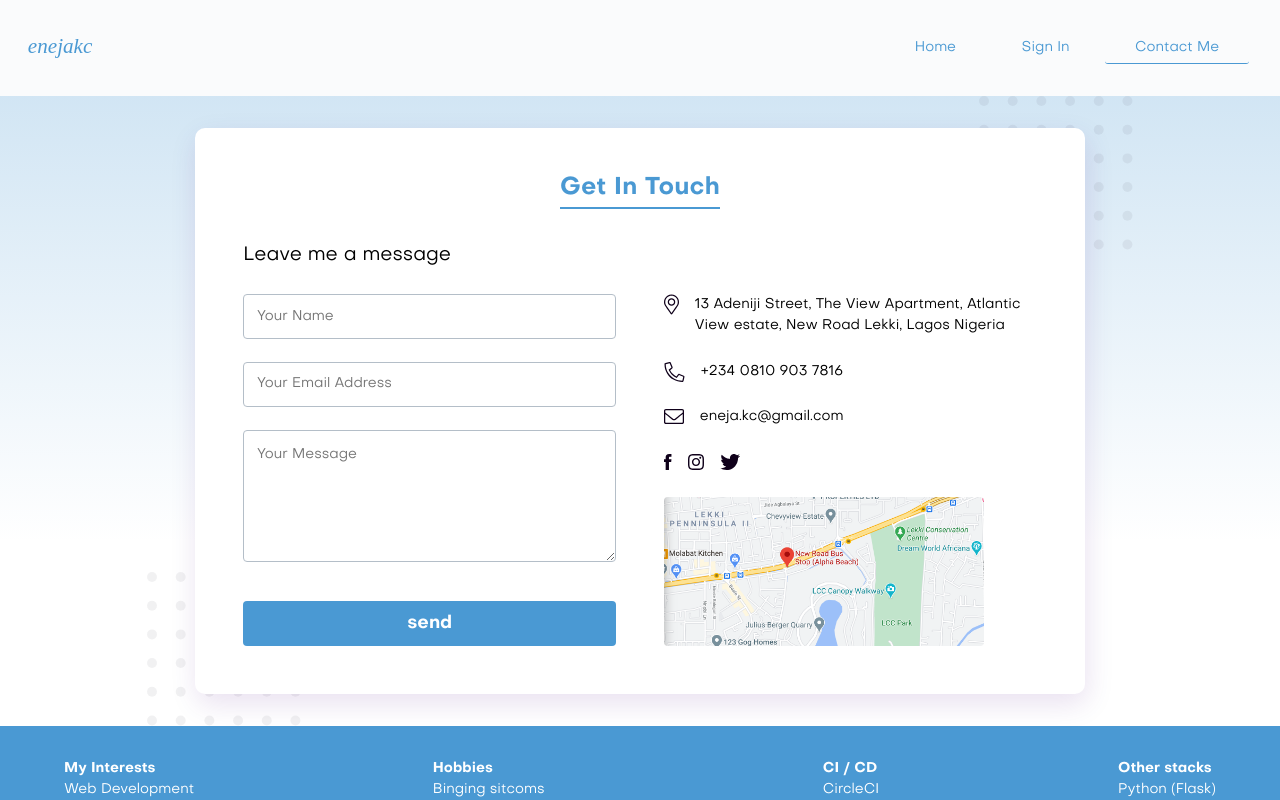
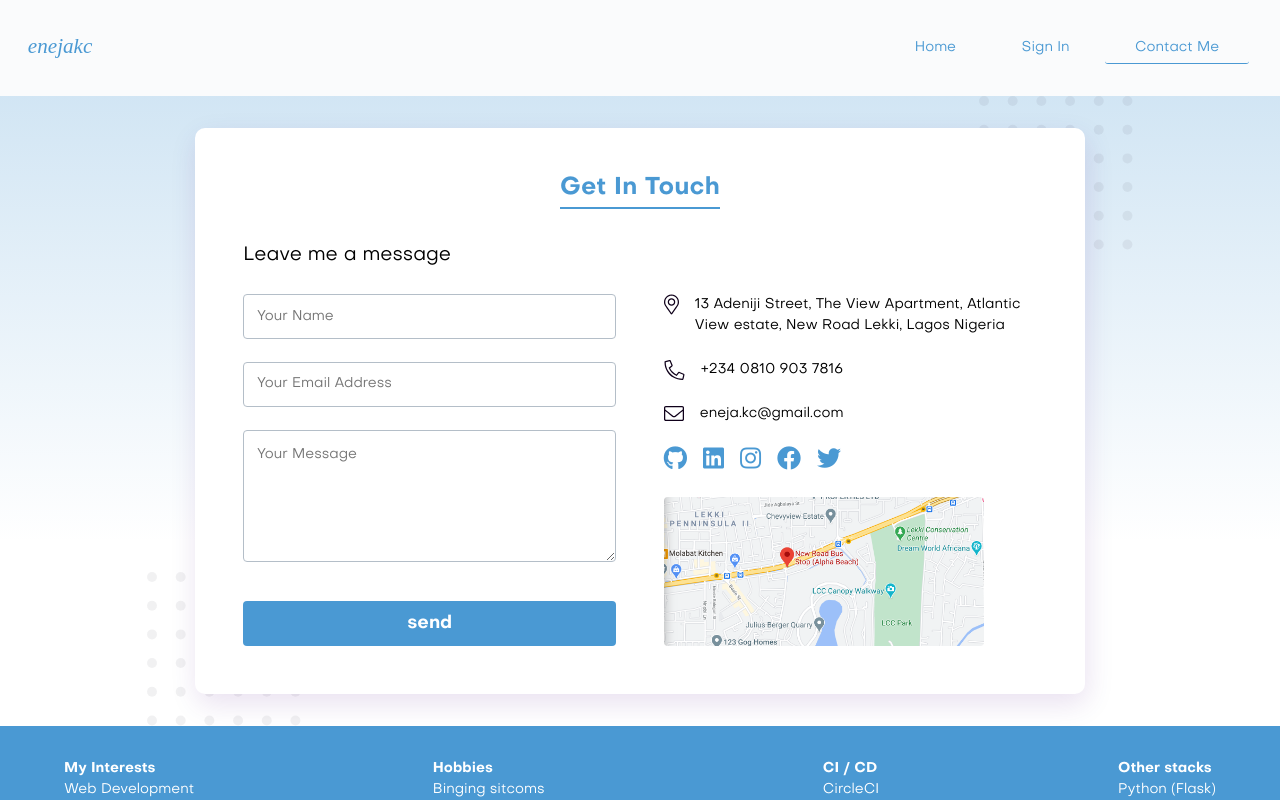
Before and after one commit to chingsley/kc-portfolio-frontend, a React (Create React App) app: page /contacts in a window 1280 px wide. Shown: the top 800 px of the page. Built offline with nearby package versions, Linux system fonts and the light colour scheme.

Commit message:
create link icons to social my social media accounts

```diff
--- a/src/components/Collapsible.js
+++ b/src/components/Collapsible.js
@@ -118,7 +118,7 @@ const Collapsible = (props) => {
   );
 };
 
-Collapsible.prototype = {
+Collapsible.propTypes = {
   subject: string,
   period: string,
   expandAsDefault: bool,
--- a/src/components/ContactInfo.js
+++ b/src/components/ContactInfo.js
@@ -1,12 +1,10 @@
 import React from 'react';
 import style, { css } from 'styled-components';
 import EmailIcon from '../svg/EmailIcon';
-import FacebookIcon from '../svg/FacebookIcon';
-import InstagramIcon from '../svg/InstagramIcon';
 import LocationIcon from '../svg/LocationIcon';
 import PhoneIcon from '../svg/PhoneIcon';
-import TwitterIcon from '../svg/TwitterIcon';
 import locationImage from '../assets/my_location.png';
+import SocialMediaIcons from './SocialMediaIcons';
 
 const Div = style.div`
   ${(props) => {
@@ -30,6 +28,14 @@ const Div = style.div`
           width: 20rem;
           border-radius: 4px;
           overflow: hidden;
+        }
+        &__email {
+          color: black;
+          text-decoration: none;
+          transition-duration: 0.3s;
+          &:hover {
+            color: #4a99d3;
+          }
         }
       }
 
@@ -73,18 +79,16 @@ function ContactInfo() {
         <div className="contact-details__icon">
           <EmailIcon />
         </div>
-        eneja.kc@gmail.com
+        <a
+          href="mailto:https://eneja.kc@gmail.com"
+          className="contact-details__email"
+        >
+          {' '}
+          eneja.kc@gmail.com
+        </a>
       </div>
       <div className="contact-details">
-        <div className="contact-details__icon">
-          <FacebookIcon />
-        </div>
-        <div className="contact-details__icon">
-          <InstagramIcon />
-        </div>
-        <div className="contact-details__icon">
-          <TwitterIcon />
-        </div>
+        <SocialMediaIcons layout="horizontal" />
       </div>
       <div className="contact-details">
         <img
--- a/src/components/ProfileProjectListing2.js
+++ b/src/components/ProfileProjectListing2.js
@@ -71,7 +71,7 @@ function ProfileProjectListing(props) {
   );
 }
 
-ProfileProjectListing.prototype = {
+ProfileProjectListing.propTypes = {
   justifyContent: string,
 };
 
--- a/src/components/ProjectCard.js
+++ b/src/components/ProjectCard.js
@@ -171,7 +171,7 @@ function ProjectCard(props) {
   );
 }
 
-ProjectCard.prototype = {
+ProjectCard.propType = {
   widthInRem: number,
   heightInRem: number,
   project: object.isRequired,
--- /dev/null
+++ b/src/components/SocialMediaIcons.js
@@ -0,0 +1,84 @@
+import React from 'react';
+import style, { css } from 'styled-components';
+import { string } from 'prop-types';
+const Anchor = style.a`
+${(props) => {
+  console.log(props);
+  return props.layout === 'vertical'
+    ? css`
+        // border: 1px solid red;
+        display: block;
+        margin: 0;
+        padding: 0;
+        color: ${props.color};
+        &:not(:last-child) {
+          margin-bottom: ${props.verticalSpacing};
+        }
+        .fab {
+          // border: 1px solid blue;
+          display: block;
+          width: 100%;
+          height: 100%;
+          font-size: 1.5rem;
+        }
+        &:hover {
+          text-decoration: none;
+          color: ${props.color};
+        }
+      `
+    : css`
+        color: ${props.color};
+        &:not(:last-child) {
+          margin-right: ${props.horizontalSpacing};
+        }
+        .fab {
+          font-size: 1.5rem;
+        }
+        &:hover {
+          text-decoration: none;
+          color: ${props.color};
+        }
+      `;
+}}
+`;
+
+export default function SocialMediaIcons(props) {
+  return (
+    <div
+    // style={{ border: '1px solid red' }}
+    >
+      <Anchor {...props} href="https://github.com/chingsley">
+        <i className="fab fa-github"></i>
+      </Anchor>
+      <Anchor
+        {...props}
+        href="https://www.linkedin.com/in/kingsley-eneja-3a376a160/"
+      >
+        <i className="fab fa-linkedin"></i>
+      </Anchor>
+      <Anchor {...props} href="https://www.instagram.com/">
+        <i className="fab fa-instagram"></i>
+      </Anchor>
+      <Anchor {...props} href="https://web.facebook.com/">
+        <i className="fab fa-facebook"></i>
+      </Anchor>
+      <Anchor {...props} href="https://twitter.com/eneja_kingsley">
+        <i className="fab fa-twitter"></i>
+      </Anchor>
+    </div>
+  );
+}
+
+SocialMediaIcons.propTypes = {
+  layout: string,
+  verticalSpacing: string,
+  horizontalSpacing: string,
+  color: string,
+};
+
+SocialMediaIcons.defaultProps = {
+  layout: 'horizontal',
+  verticalSpacing: '1rem',
+  horizontalSpacing: '1rem',
+  color: '#4a99d3',
+};
--- a/src/svg/SvgDots.js
+++ b/src/svg/SvgDots.js
@@ -54,7 +54,7 @@ function SvgDots(props) {
   );
 }
 
-SvgDots.prototype = {
+SvgDots.propTypes = {
   color: string,
   opacity: string,
 };
--- a/src/svg/SvgSquareRings.js
+++ b/src/svg/SvgSquareRings.js
@@ -61,7 +61,7 @@ function SvgSquareRings(props) {
   );
 }
 
-SvgSquareRings.prototype = {
+SvgSquareRings.propTypes = {
   color: string,
   opacity: string,
 };
```
